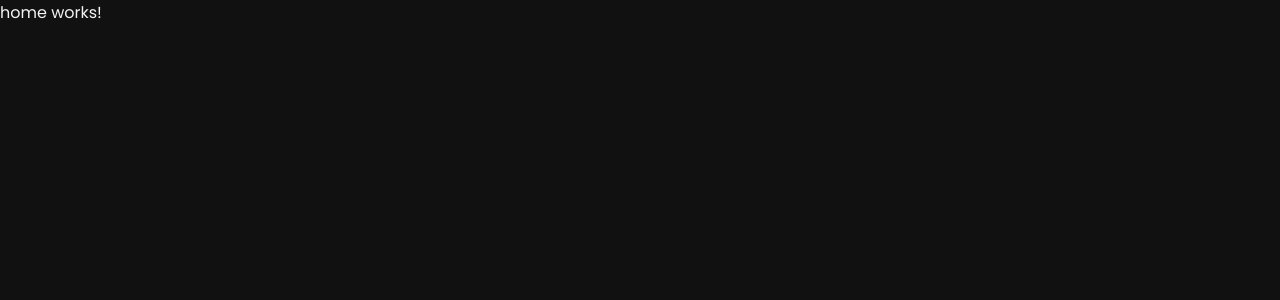
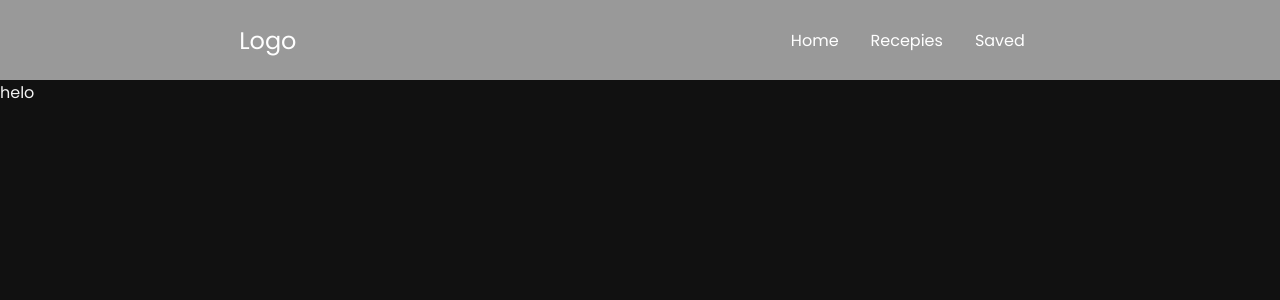
Before and after one commit to lazarks/angular-game-tracker, an Angular app: page / in a window 1280 px wide. Shown: the top 300 px of the page. Built offline with nearby package versions, Linux system fonts and the light colour scheme.

Commit message:
navbar layout and styling finished

```diff
--- a/src/app/app.module.ts
+++ b/src/app/app.module.ts
@@ -4,11 +4,13 @@ import { BrowserModule } from '@angular/platform-browser';
 import { AppRoutingModule } from './app-routing.module';
 import { AppComponent } from './app.component';
 import { HomeComponent } from './components/home/home.component';
+import { NavbarComponent } from './components/navbar/navbar.component';
 
 @NgModule({
   declarations: [
     AppComponent,
-    HomeComponent
+    HomeComponent,
+    NavbarComponent
   ],
   imports: [
     BrowserModule,
--- a/src/app/components/home/home.component.html
+++ b/src/app/components/home/home.component.html
@@ -1 +1 @@
-<p>home works!</p>
+<app-navbar></app-navbar> helo
--- /dev/null
+++ b/src/app/components/navbar/navbar.component.html
@@ -0,0 +1,16 @@
+<nav
+  [ngStyle]="{ background: transparent ? 'transparent' : '#999' }"
+  [ngClass]="showLinks ? 'hasActiveLinks' : ''"
+>
+  <div class="logo">Logo</div>
+  <div class="toggle-button" (click)="toggle()">
+    <i class="fas fa-bars"></i>
+  </div>
+  <div class="links" [ngClass]="showLinks ? 'active' : ''">
+    <ul>
+      <li><a href="#">Home</a></li>
+      <li><a href="#">Recepies</a></li>
+      <li><a href="#">Saved</a></li>
+    </ul>
+  </div>
+</nav>
--- /dev/null
+++ b/src/app/components/navbar/navbar.component.scss
@@ -0,0 +1,52 @@
+nav {
+  display: flex;
+  justify-content: space-around;
+  align-items: center;
+
+  min-height: 10vh;
+  max-height: 10vh;
+  z-index: 9999;
+
+  position: relative; // because of overlays
+  color: #fff;
+  // padding: 0 50px;
+
+  .logo {
+    font-size: 1.5rem;
+    cursor: pointer;
+
+    &:hover {
+      color: #f8af4f;
+    }
+  }
+
+  .toggle-button {
+    display: none;
+    cursor: pointer;
+
+    i {
+      font-size: 1.6rem;
+      &:hover {
+        color: #f8af4f;
+      }
+    }
+  }
+
+  .links ul {
+    display: flex;
+
+    li {
+      list-style: none;
+
+      a {
+        text-decoration: none;
+        color: #fff;
+        padding: 1rem;
+
+        &:hover {
+          color: #f8af4f;
+        }
+      }
+    }
+  }
+}
--- /dev/null
+++ b/src/app/components/navbar/navbar.component.ts
@@ -0,0 +1,19 @@
+import { Component, Input, OnInit } from '@angular/core';
+
+@Component({
+  selector: 'app-navbar',
+  templateUrl: './navbar.component.html',
+  styleUrls: ['./navbar.component.scss'],
+})
+export class NavbarComponent implements OnInit {
+  @Input() transparent: boolean = false;
+  showLinks: boolean = false;
+
+  toggle(): void {
+    this.showLinks = !this.showLinks;
+  }
+
+  constructor() {}
+
+  ngOnInit(): void {}
+}
```
Also changed, not shown: 1 other file (tests, documents, lock files or other folders).
